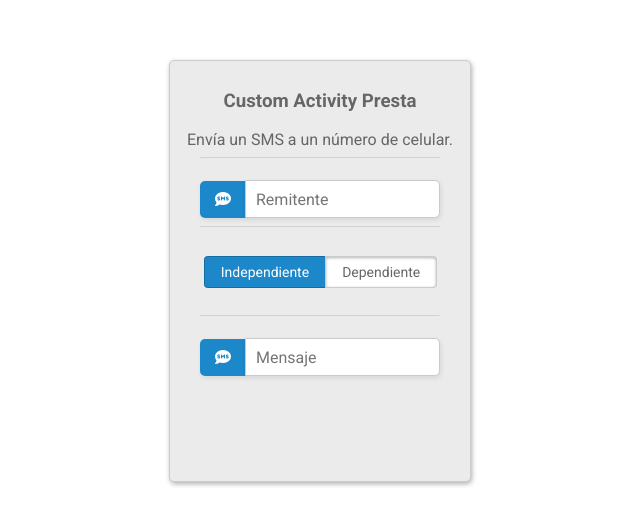
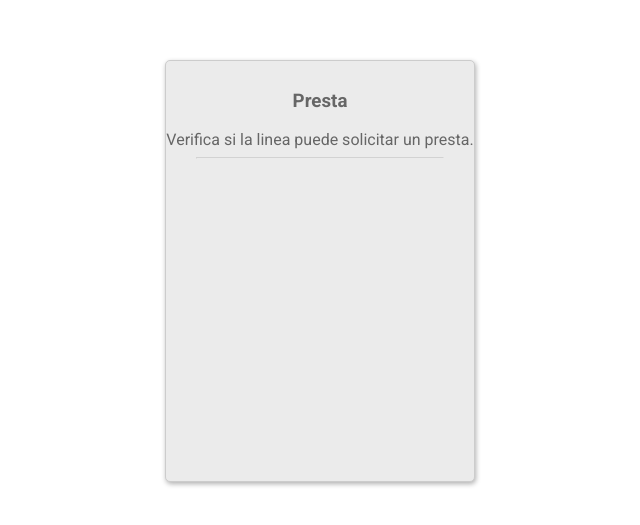
Before and after one commit to mateori0s/CustomActivitiesSalesforce, a website: page src/public/assets/index.html in a window 1280 px wide. Shown: the part 129-654 px from the top of the page, without its empty margins (320-960 px from the left). Drawn offline with nearby package versions, Linux system fonts and the light colour scheme; files whose address does not match are found by name.

Commit message:
cambios ui

```diff
--- a/src/public/assets/index.html
+++ b/src/public/assets/index.html
@@ -1,7 +1,7 @@
 <!DOCTYPE html>
 <html>
     <head>
-        <title>Custom Activity Presta</title>
+        <title>Presta</title>
         <meta charset="utf-8" />
         <meta http-equiv="x-ua-compatible" content="ie-edge" />
         <meta name="viewport" content="width=device-width, initial-scale=1" />
@@ -24,38 +24,10 @@
     </head>
     <body>
         <div class="main-block">
-            <h3>Custom Activity Presta</h3>
-            <span class="description-span">Envía un SMS a un número de celular.</span>
+            <h3>Presta</h3>
+            <span class="description-span">Verifica si la linea puede solicitar un presta.</span>
             <form action="/">
                 <hr>
-                <label id="icon" for="name"><i class="fa-solid fa-comment-sms"></i></label>
-                <input type="text" name="remitente" id="remitente" placeholder="Remitente" required="" class="text-input">
-                <hr>
-                <div class="switch-field">
-                    <input type="radio" id="mode-independent" name="mode" value="independent" checked onclick="setIndependentMode()"/>
-                    <label for="mode-independent">Independiente</label>
-                    <input type="radio" id="mode-dependent" name="mode" value="dependent" onclick="setDependentMode()"/>
-                    <label for="mode-dependent">Dependiente</label>
-                </div>
-                <br />
-                <hr>
-                <div id="dependentModeOptionsDiv" style="display: none;">
-                    <br>
-                    <label for="messageActivity">Seleccione la Custom Activity con el MensajeTraducido</label>
-                    <br />
-                    <div class="btn-block">
-                        <select
-                            id="messageActivity"
-                            name="messageActivity"
-                            class="slds-select"
-                        >
-                        </select>
-                    </div>
-                </div>
-                <div id="independentModeOptionsDiv">
-                    <label id="icon" for="mensajeIndependiente"><i class="fa-solid fa-comment-sms"></i></label>
-                    <input type="text" name="mensajeIndependiente" id="mensajeIndependiente" placeholder="Mensaje" required="" class="text-input">
-                </div>
             </form>
         </div>
     </body>
```
